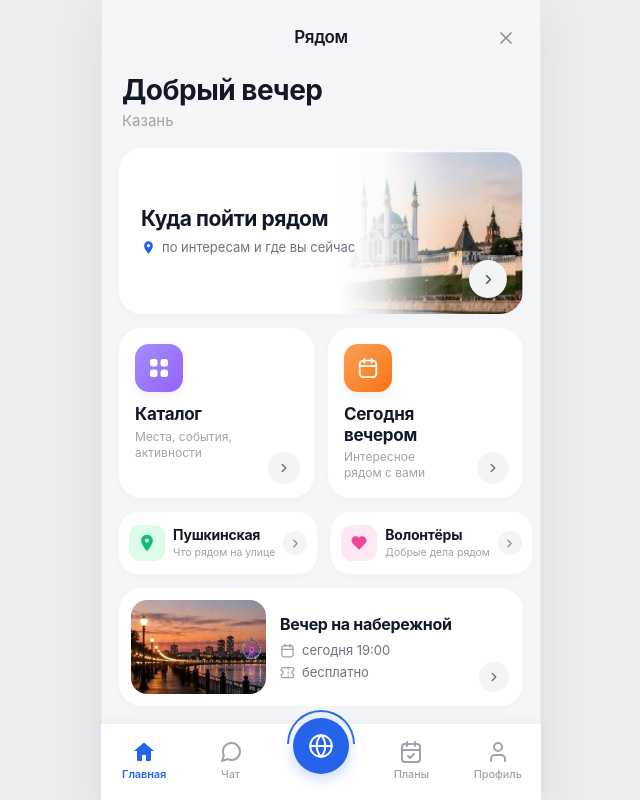
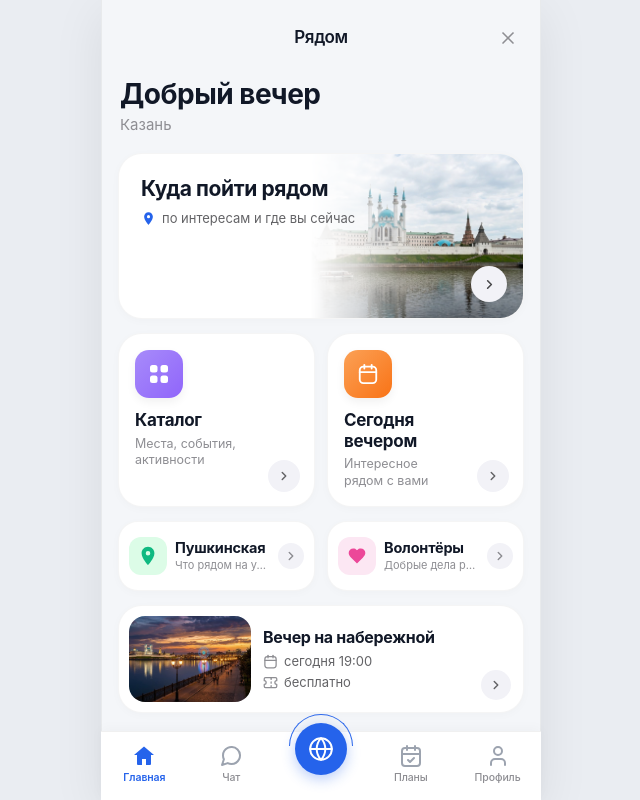
Before and after one commit to KroJIak-Studios/tut-i-tam-max-bot-bugs, a React (Vite) app in the folder frontend/mini-app/: page / in a window 1280 px wide. Shown: the whole page, without its empty margins (319-959 px from the left). Built offline with nearby package versions, Linux system fonts and the light colour scheme.

Commit message:
style(mini-app): polish home page design

```diff
--- a/frontend/mini-app/src/components/BottomNavigation.module.css
+++ b/frontend/mini-app/src/components/BottomNavigation.module.css
@@ -21,8 +21,8 @@
   display: flex;
   align-items: center;
   justify-content: space-around;
-  padding-top: 8px;
-  padding-bottom: max(env(safe-area-inset-bottom, 0px), 12px);
+  padding-top: 6px;
+  padding-bottom: max(env(safe-area-inset-bottom, 0px), 10px);
   position: relative;
 }
 
@@ -31,8 +31,8 @@
   flex-direction: column;
   align-items: center;
   justify-content: center;
-  min-width: 56px;
-  height: 48px;
+  min-width: 54px;
+  height: 44px;
   color: var(--color-text-dim);
   transition: color 0.15s ease, transform 0.15s ease;
   user-select: none;
@@ -51,7 +51,7 @@
 }
 
 .navLabel {
-  font-size: 11px;
+  font-size: 10.5px;
   font-weight: 500;
   margin-top: 3px;
   letter-spacing: -0.1px;
@@ -69,20 +69,20 @@
   flex-direction: column;
   align-items: center;
   justify-content: flex-end;
-  min-width: 64px;
+  min-width: 60px;
 }
 
 /* Elegant concentric arc above center button as seen in reference */
 .centerRingArc {
   position: absolute;
-  top: -22px;
+  top: -24px;
   left: 50%;
   transform: translateX(-50%);
-  width: 68px;
-  height: 34px;
-  border-top-left-radius: 68px;
-  border-top-right-radius: 68px;
-  border: 2px solid var(--color-primary);
+  width: 64px;
+  height: 32px;
+  border-top-left-radius: 64px;
+  border-top-right-radius: 64px;
+  border: 1.8px solid var(--color-primary);
   border-bottom: 0;
   pointer-events: none;
   opacity: 0.95;
@@ -90,9 +90,9 @@
 
 .centerButton {
   position: relative;
-  top: -14px;
-  width: 56px;
-  height: 56px;
+  top: -15px;
+  width: 52px;
+  height: 52px;
   border-radius: var(--radius-pill);
   background-color: var(--color-primary);
   display: flex;
--- a/frontend/mini-app/src/components/CompactActionCard.module.css
+++ b/frontend/mini-app/src/components/CompactActionCard.module.css
@@ -9,15 +9,17 @@
   border-radius: var(--radius-card-sm);
   border: 1px solid var(--color-border-card);
   box-shadow: var(--shadow-card);
-  padding: 10px 10px;
+  padding: 11px 10px;
   display: flex;
   align-items: center;
   gap: 8px;
-  min-height: 64px;
+  min-height: 70px;
   cursor: pointer;
   user-select: none;
   text-align: left;
   transition: transform 0.2s cubic-bezier(0.16, 1, 0.3, 1), box-shadow 0.2s ease;
+  overflow: hidden;
+  width: 100%;
 }
 
 .compactCard:hover {
@@ -30,9 +32,9 @@
 }
 
 .iconContainer {
-  width: 36px;
-  height: 36px;
-  border-radius: 11px;
+  width: 38px;
+  height: 38px;
+  border-radius: 12px;
   display: flex;
   align-items: center;
   justify-content: center;
@@ -54,10 +56,11 @@
   flex-direction: column;
   flex: 1;
   min-width: 0;
+  overflow: hidden;
 }
 
 .cardTitle {
-  font-size: 14px;
+  font-size: 14.5px;
   font-weight: 700;
   color: var(--color-text-main);
   line-height: 1.2;
@@ -68,19 +71,19 @@
 }
 
 .cardSubtitle {
-  font-size: 10.5px;
+  font-size: 11px;
   font-weight: 400;
   color: var(--color-text-dim);
   line-height: 1.25;
-  margin-top: 2px;
+  margin-top: 3px;
   white-space: nowrap;
   overflow: hidden;
   text-overflow: ellipsis;
 }
 
 .arrowButton {
-  width: 24px;
-  height: 24px;
+  width: 26px;
+  height: 26px;
   border-radius: var(--radius-pill);
   background-color: var(--color-btn-gray);
   display: flex;
@@ -88,6 +91,7 @@
   justify-content: center;
   color: #8e8e93;
   flex-shrink: 0;
+  margin-left: auto;
   transition: background-color 0.15s ease, color 0.15s ease, transform 0.15s ease;
 }
 
--- a/frontend/mini-app/src/components/CompactActionCard.tsx
+++ b/frontend/mini-app/src/components/CompactActionCard.tsx
@@ -12,18 +12,11 @@ export const CompactActionCard: React.FC<CompactActionCardProps> = ({ item, onCl
   const isGreen = item.theme === 'green'
 
   return (
-    <div
+    <button
+      type="button"
       className={styles.compactCard}
       onClick={() => onClick?.(item.id)}
-      role="button"
-      tabIndex={0}
       aria-label={`${item.title}, ${item.subtitle}`}
-      onKeyDown={(e) => {
-        if (e.key === 'Enter' || e.key === ' ') {
-          e.preventDefault()
-          onClick?.(item.id)
-        }
-      }}
     >
       <div
         className={`${styles.iconContainer} ${
@@ -31,9 +24,9 @@ export const CompactActionCard: React.FC<CompactActionCardProps> = ({ item, onCl
         }`}
       >
         {item.icon === 'location' ? (
-          <IconLocationPinFilled size={20} color="#10B981" />
+          <IconLocationPinFilled size={22} color="#10B981" />
         ) : (
-          <IconHeart size={18} color="#EC4899" />
+          <IconHeart size={20} color="#EC4899" />
         )}
       </div>
 
@@ -43,8 +36,8 @@ export const CompactActionCard: React.FC<CompactActionCardProps> = ({ item, onCl
       </div>
 
       <div className={styles.arrowButton} aria-hidden="true">
-        <IconChevronRight size={13} />
+        <IconChevronRight size={14} />
       </div>
-    </div>
+    </button>
   )
 }
--- a/frontend/mini-app/src/components/FeaturedEventCard.module.css
+++ b/frontend/mini-app/src/components/FeaturedEventCard.module.css
@@ -3,15 +3,17 @@
   border-radius: var(--radius-card);
   border: 1px solid var(--color-border-card);
   box-shadow: var(--shadow-card);
-  padding: 12px;
+  padding: 10px 12px 10px 10px;
   display: flex;
   align-items: center;
-  gap: 14px;
+  gap: 12px;
   position: relative;
   cursor: pointer;
   user-select: none;
   text-align: left;
+  min-height: 104px;
   transition: transform 0.2s cubic-bezier(0.16, 1, 0.3, 1), box-shadow 0.2s ease;
+  width: 100%;
 }
 
 .eventCard:hover {
@@ -24,8 +26,8 @@
 }
 
 .imageWrapper {
-  width: 135px;
-  height: 94px;
+  width: 122px;
+  height: 86px;
   border-radius: 16px;
   overflow: hidden;
   flex-shrink: 0;
@@ -36,6 +38,7 @@
   width: 100%;
   height: 100%;
   object-fit: cover;
+  object-position: center;
 }
 
 .contentWrapper {
@@ -44,7 +47,7 @@
   justify-content: center;
   flex: 1;
   min-width: 0;
-  padding-right: 32px; /* Space for bottom-right arrow */
+  padding-right: 28px; /* Space for bottom-right arrow */
 }
 
 .eventTitle {
@@ -53,20 +56,23 @@
   color: var(--color-text-main);
   letter-spacing: -0.3px;
   line-height: 1.25;
-  margin-bottom: 8px;
+  margin-bottom: 6px;
+  white-space: nowrap;
+  overflow: hidden;
+  text-overflow: ellipsis;
 }
 
 .infoRow {
   display: flex;
   align-items: center;
-  gap: 7px;
+  gap: 6px;
   font-size: 13px;
   color: var(--color-text-muted);
   line-height: 1.3;
 }
 
 .infoRow + .infoRow {
-  margin-top: 5px;
+  margin-top: 4px;
 }
 
 .infoIcon {
@@ -76,8 +82,8 @@
 
 .arrowButton {
   position: absolute;
-  right: 14px;
-  bottom: 14px;
+  right: 12px;
+  bottom: 12px;
   width: 30px;
   height: 30px;
   border-radius: var(--radius-pill);
@@ -85,7 +91,7 @@
   display: flex;
   align-items: center;
   justify-content: center;
-  color: #6b7280;
+  color: #636366;
   transition: background-color 0.15s ease, color 0.15s ease, transform 0.15s ease;
 }
 
--- a/frontend/mini-app/src/components/FeaturedEventCard.tsx
+++ b/frontend/mini-app/src/components/FeaturedEventCard.tsx
@@ -10,18 +10,11 @@ interface FeaturedEventCardProps {
 
 export const FeaturedEventCard: React.FC<FeaturedEventCardProps> = ({ event, onClick }) => {
   return (
-    <div
+    <button
+      type="button"
       className={styles.eventCard}
       onClick={() => onClick?.(event.id)}
-      role="button"
-      tabIndex={0}
       aria-label={`${event.title}, ${event.date}, ${event.price}`}
-      onKeyDown={(e) => {
-        if (e.key === 'Enter' || e.key === ' ') {
-          e.preventDefault()
-          onClick?.(event.id)
-        }
-      }}
     >
       <div className={styles.imageWrapper}>
         <img
@@ -49,6 +42,6 @@ export const FeaturedEventCard: React.FC<FeaturedEventCardProps> = ({ event, onC
       <div className={styles.arrowButton} aria-hidden="true">
         <IconChevronRight size={14} />
       </div>
-    </div>
+    </button>
   )
 }
--- a/frontend/mini-app/src/components/Header.module.css
+++ b/frontend/mini-app/src/components/Header.module.css
@@ -2,9 +2,9 @@
   display: flex;
   flex-direction: column;
   padding-top: max(env(safe-area-inset-top, 0px) + 8px, 16px);
-  padding-left: 20px;
-  padding-right: 20px;
-  margin-bottom: 16px;
+  padding-left: 18px;
+  padding-right: 18px;
+  margin-bottom: 18px;
 }
 
 .topBar {
@@ -32,7 +32,7 @@
   display: flex;
   align-items: center;
   justify-content: center;
-  color: #8e8e93;
+  color: var(--color-text-dim);
   border-radius: var(--radius-pill);
   transition: background-color 0.15s ease, color 0.15s ease, transform 0.1s ease;
 }
@@ -47,7 +47,7 @@
 }
 
 .greetingSection {
-  margin-top: 14px;
+  margin-top: 18px;
 }
 
 .greetingTitle {
--- a/frontend/mini-app/src/components/HomeHero.module.css
+++ b/frontend/mini-app/src/components/HomeHero.module.css
@@ -5,13 +5,14 @@
   border: 1px solid var(--color-border-card);
   box-shadow: var(--shadow-card);
   overflow: hidden;
-  height: 168px;
+  height: 166px;
   display: flex;
   cursor: pointer;
   user-select: none;
   transition: transform 0.2s cubic-bezier(0.16, 1, 0.3, 1), box-shadow 0.2s ease;
   width: 100%;
   text-align: left;
+  padding: 0;
 }
 
 .heroCard:hover {
@@ -28,29 +29,33 @@
   top: 0;
   right: 0;
   bottom: 0;
-  width: 62%;
+  width: 64%;
   pointer-events: none;
+  -webkit-mask-image: linear-gradient(
+    to right,
+    transparent 0%,
+    transparent 18%,
+    rgba(0, 0, 0, 0.25) 36%,
+    rgba(0, 0, 0, 0.75) 54%,
+    #000000 74%,
+    #000000 100%
+  );
+  mask-image: linear-gradient(
+    to right,
+    transparent 0%,
+    transparent 18%,
+    rgba(0, 0, 0, 0.25) 36%,
+    rgba(0, 0, 0, 0.75) 54%,
+    #000000 74%,
+    #000000 100%
+  );
 }
 
 .heroImage {
   width: 100%;
   height: 100%;
   object-fit: cover;
-  object-position: right center;
-}
-
-.gradientOverlay {
-  position: absolute;
-  inset: 0;
-  background: linear-gradient(
-    to right,
-    #ffffff 0%,
-    #ffffff 26%,
-    rgba(255, 255, 255, 0.82) 44%,
-    rgba(255, 255, 255, 0.05) 70%,
-    transparent 100%
-  );
-  pointer-events: none;
+  object-position: 76% center;
 }
 
 .contentLayer {
@@ -60,7 +65,7 @@
   flex-direction: column;
   justify-content: center;
   padding: 22px;
-  max-width: 72%;
+  max-width: 68%;
 }
 
 .heroTitle {
@@ -68,7 +73,7 @@
   font-weight: 700;
   letter-spacing: -0.4px;
   color: var(--color-text-main);
-  line-height: 1.2;
+  line-height: 1.22;
   margin-bottom: 8px;
 }
 
@@ -95,15 +100,15 @@
   right: 16px;
   bottom: 16px;
   z-index: 3;
-  width: 38px;
-  height: 38px;
+  width: 36px;
+  height: 36px;
   border-radius: var(--radius-pill);
   background-color: var(--color-btn-gray);
   display: flex;
   align-items: center;
   justify-content: center;
-  color: #4b5563;
-  box-shadow: 0 1px 4px rgba(0, 0, 0, 0.06);
+  color: #48484a;
+  box-shadow: 0 1px 3px rgba(0, 0, 0, 0.05);
   transition: transform 0.15s ease, background-color 0.15s ease, color 0.15s ease;
 }
 
--- a/frontend/mini-app/src/components/HomeHero.tsx
+++ b/frontend/mini-app/src/components/HomeHero.tsx
@@ -18,22 +18,14 @@ export const HomeHero: React.FC<HomeHeroProps> = ({
   onClick,
 }) => {
   return (
-    <div
+    <button
+      type="button"
       className={styles.heroCard}
       onClick={onClick}
-      role="button"
-      tabIndex={0}
       aria-label={`${title}, ${subtitle}`}
-      onKeyDown={(e) => {
-        if (e.key === 'Enter' || e.key === ' ') {
-          e.preventDefault()
-          onClick?.()
-        }
-      }}
     >
       <div className={styles.imageLayer}>
         <img src={imageUrl} alt={alt} className={styles.heroImage} />
-        <div className={styles.gradientOverlay} />
       </div>
 
       <div className={styles.contentLayer}>
@@ -47,6 +39,6 @@ export const HomeHero: React.FC<HomeHeroProps> = ({
       <div className={styles.arrowButton} aria-hidden="true">
         <IconChevronRight size={15} />
       </div>
-    </div>
+    </button>
   )
 }
--- a/frontend/mini-app/src/components/HomePage.module.css
+++ b/frontend/mini-app/src/components/HomePage.module.css
@@ -21,7 +21,7 @@
   flex: 1;
   display: flex;
   flex-direction: column;
-  padding-bottom: calc(env(safe-area-inset-bottom, 0px) + 96px);
+  padding-bottom: calc(env(safe-area-inset-bottom, 0px) + 72px);
   overflow-y: auto;
   -webkit-overflow-scrolling: touch;
 }
@@ -29,8 +29,15 @@
 .contentBlock {
   display: flex;
   flex-direction: column;
-  gap: 12px;
+  gap: 14px;
   padding: 0 16px;
+}
+
+@media (max-width: 360px) {
+  .contentBlock {
+    padding: 0 10px;
+    gap: 10px;
+  }
 }
 
 .gridTwoCols {
@@ -38,3 +45,9 @@
   grid-template-columns: 1fr 1fr;
   gap: 12px;
 }
+
+@media (max-width: 360px) {
+  .gridTwoCols {
+    gap: 8px;
+  }
+}
--- a/frontend/mini-app/src/components/QuickActionCard.module.css
+++ b/frontend/mini-app/src/components/QuickActionCard.module.css
@@ -62,11 +62,11 @@
   line-height: 1.2;
   letter-spacing: -0.3px;
   white-space: pre-line;
-  margin-bottom: 4px;
+  margin-bottom: 5px;
 }
 
 .cardSubtitle {
-  font-size: 12px;
+  font-size: 12.5px;
   font-weight: 400;
   color: var(--color-text-dim);
   line-height: 1.35;
@@ -84,7 +84,7 @@
   display: flex;
   align-items: center;
   justify-content: center;
-  color: #6b7280;
+  color: #636366;
   transition: background-color 0.15s ease, color 0.15s ease, transform 0.15s ease;
 }
 
--- a/frontend/mini-app/src/components/QuickActionCard.tsx
+++ b/frontend/mini-app/src/components/QuickActionCard.tsx
@@ -12,18 +12,11 @@ export const QuickActionCard: React.FC<QuickActionCardProps> = ({ item, onClick
   const isPurple = item.theme === 'purple'
 
   return (
-    <div
+    <button
+      type="button"
       className={styles.actionCard}
       onClick={() => onClick?.(item.id)}
-      role="button"
-      tabIndex={0}
       aria-label={`${item.title}, ${item.subtitle.replace('\n', ' ')}`}
-      onKeyDown={(e) => {
-        if (e.key === 'Enter' || e.key === ' ') {
-          e.preventDefault()
-          onClick?.(item.id)
-        }
-      }}
     >
       <div
         className={`${styles.iconContainer} ${
@@ -45,6 +38,6 @@ export const QuickActionCard: React.FC<QuickActionCardProps> = ({ item, onClick
       <div className={styles.arrowButton} aria-hidden="true">
         <IconChevronRight size={14} />
       </div>
-    </div>
+    </button>
   )
 }
--- a/frontend/mini-app/src/index.css
+++ b/frontend/mini-app/src/index.css
@@ -5,12 +5,12 @@
   --color-primary-hover: #1d4ed8;
   --color-primary-active: #1e40af;
   --color-text-main: #111827;
-  --color-text-muted: #6b7280;
-  --color-text-dim: #9ca3af;
+  --color-text-muted: #636366;
+  --color-text-dim: #8e8e93;
   --color-border-card: rgba(0, 0, 0, 0.04);
   --color-border-subtle: rgba(0, 0, 0, 0.06);
-  --color-btn-gray: #f3f4f6;
-  --color-btn-gray-hover: #e5e7eb;
+  --color-btn-gray: #f2f2f7;
+  --color-btn-gray-hover: #e5e5ea;
 
   /* Card Accent Themes */
   --theme-purple: #9d7bfa;
@@ -28,7 +28,7 @@
   --radius-pill: 9999px;
 
   --shadow-card: 0 2px 10px rgba(0, 0, 0, 0.025);
-  --shadow-floating: 0 4px 14px rgba(37, 99, 235, 0.28);
+  --shadow-floating: 0 4px 14px rgba(37, 99, 235, 0.32);
   --shadow-bar: 0 -2px 12px rgba(0, 0, 0, 0.03);
 
   --font-family: -apple-system, BlinkMacSystemFont, "SF Pro Display", "SF Pro Text", "Segoe UI", Roboto, "Helvetica Neue", sans-serif;
@@ -70,6 +70,10 @@ button {
   background: none;
   cursor: pointer;
   outline: none;
+  color: inherit;
+  text-align: inherit;
+  padding: 0;
+  display: inline-flex;
 }
 
 button:focus-visible {
```
Also changed, not shown: frontend/mini-app/public/event-embankment.jpg, frontend/mini-app/public/home-kazan-hero.jpg.
